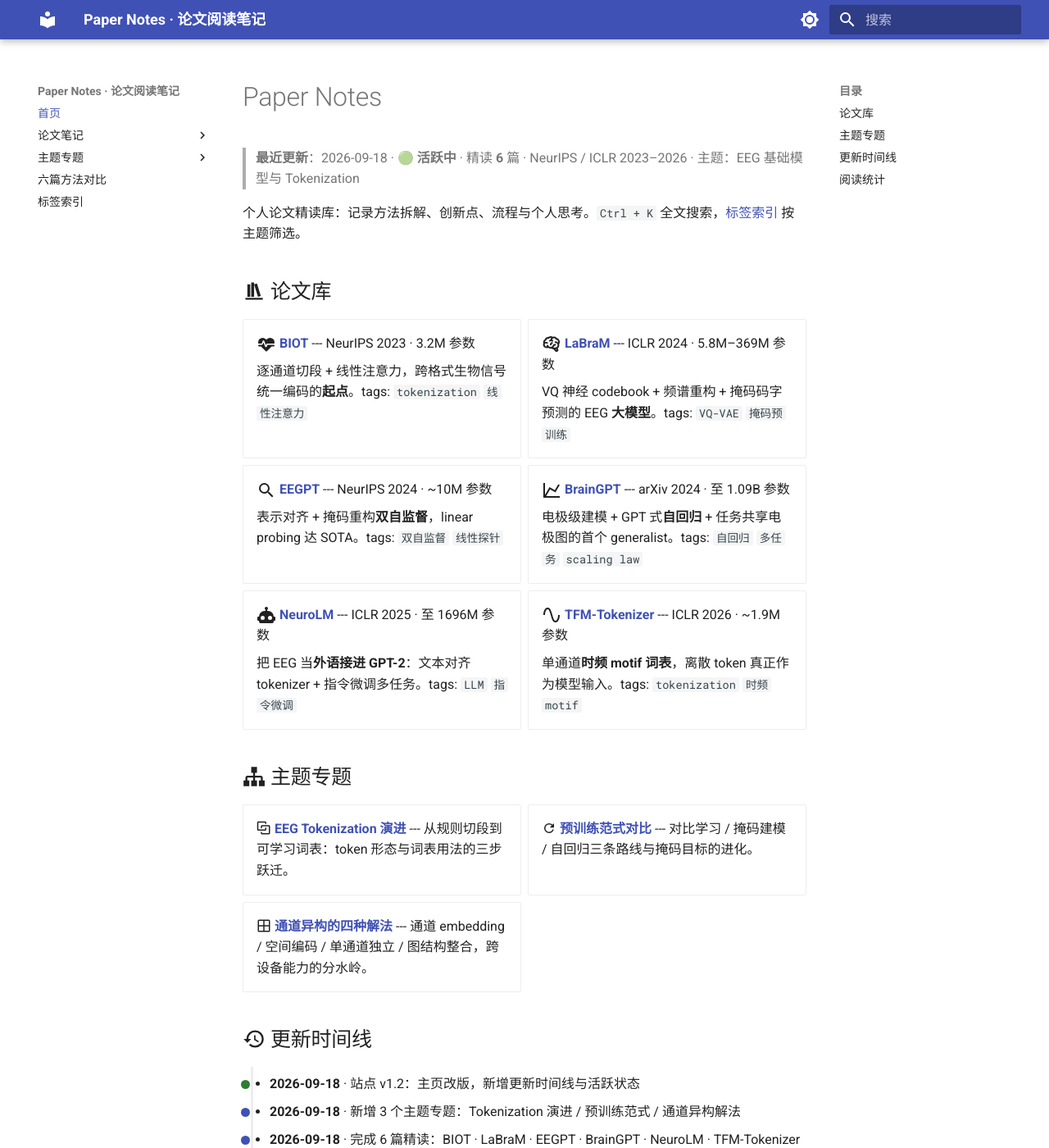
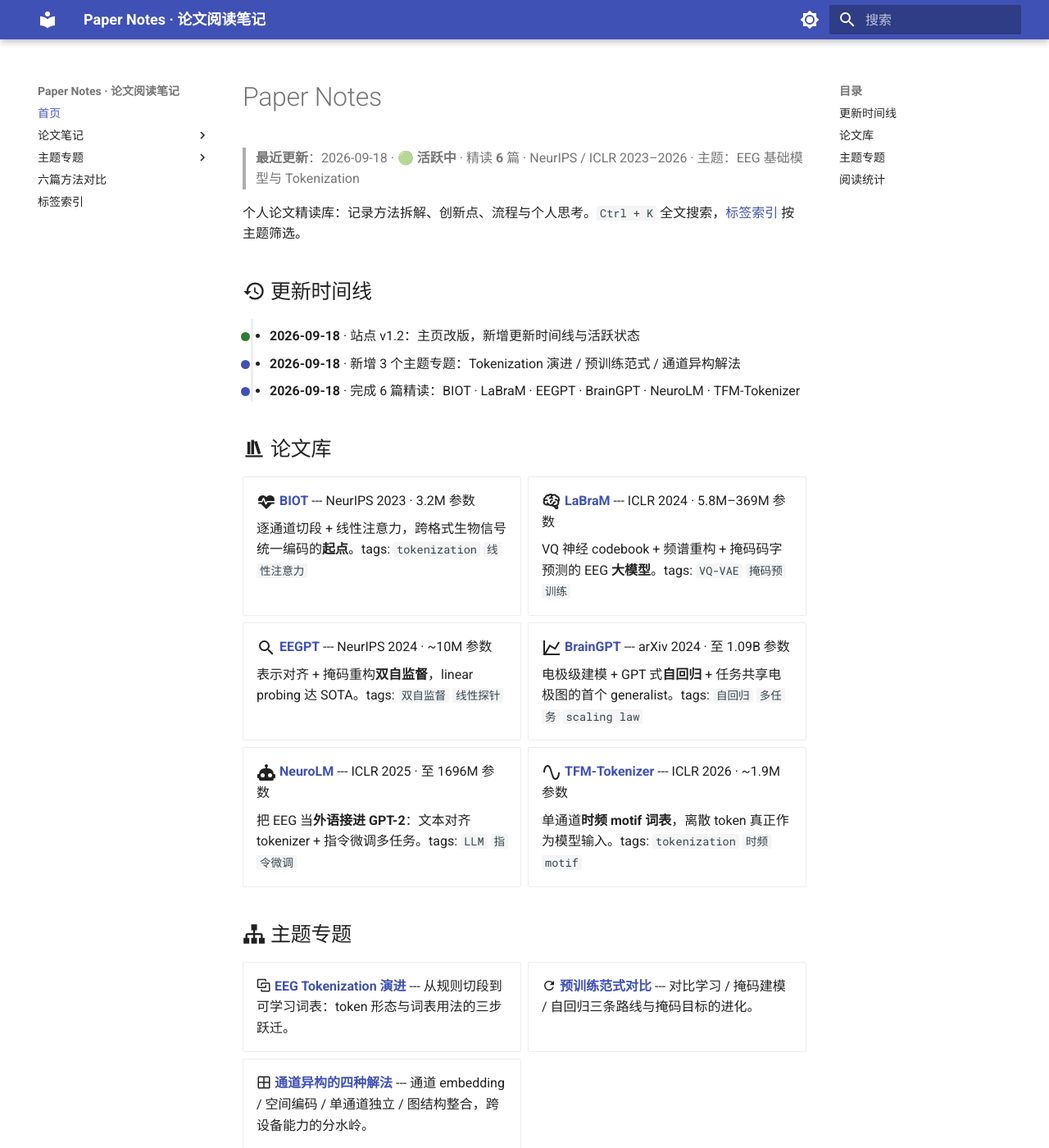
Before and after one commit to CyLin-CSU/paper-notes, an MkDocs documentation site: the page built from docs/index.md, in a window 1280 px wide and 1400 px high. Shown: the whole window at 82% size. Built offline with MkDocs 1.6.1 and Material for MkDocs 9.7.7, drawn with Linux system fonts in a browser that asks for light colours; part of the change alters nothing that is shown.

Commit message:
时间线移至首页顶部

```diff
--- a/docs/index.md
+++ b/docs/index.md
@@ -7,6 +7,17 @@ title: 首页
 > **最近更新**：2026-09-18 · 🟢 **活跃中** · 精读 **6** 篇 · NeurIPS / ICLR 2023–2026 · 主题：EEG 基础模型与 Tokenization
 
 个人论文精读库：记录方法拆解、创新点、流程与个人思考。`Ctrl + K` 全文搜索，[标签索引](tags.md) 按主题筛选。
+
+## :material-history: 更新时间线
+
+<!-- TIMELINE -->
+<ul class="timeline" markdown>
+
+- **2026-09-18** · 站点 v1.2：主页改版，新增更新时间线与活跃状态
+- **2026-09-18** · 新增 3 个主题专题：Tokenization 演进 / 预训练范式 / 通道异构解法
+- **2026-09-18** · 完成 6 篇精读：BIOT · LaBraM · EEGPT · BrainGPT · NeuroLM · TFM-Tokenizer
+
+</ul>
 
 ## :material-bookshelf: 论文库
 
@@ -68,17 +79,6 @@ title: 首页
 
 </div>
 
-## :material-history: 更新时间线
-
-<!-- TIMELINE -->
-<ul class="timeline" markdown>
-
-- **2026-09-18** · 站点 v1.2：主页改版，新增更新时间线与活跃状态
-- **2026-09-18** · 新增 3 个主题专题：Tokenization 演进 / 预训练范式 / 通道异构解法
-- **2026-09-18** · 完成 6 篇精读：BIOT · LaBraM · EEGPT · BrainGPT · NeuroLM · TFM-Tokenizer
-
-</ul>
-
 ## :material-chart-box-outline: 阅读统计
 
 | 统计项 | 数值 |
```
